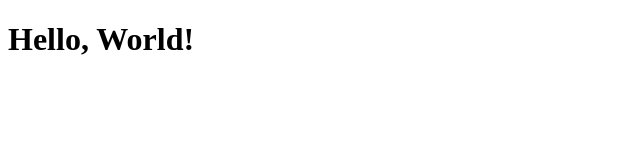
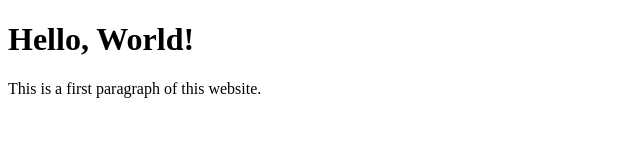
Before and after one commit to hudaece/assignment-01-tiny-website, a plain HTML site: page index.html in a window 1280 px wide. Shown: the whole page, without its empty margins (0-640 px from the left). Drawn offline with Linux system fonts and the light colour scheme.

Commit message:
Add sample paragraph

```diff
--- a/index.html
+++ b/index.html
@@ -5,5 +5,6 @@
     <title>Hello World</title>
   </head> <body>
     <h1>Hello, World!</h1>
+    <p>This is a first paragraph of this website.</p>
   </body>
 </html>
```
